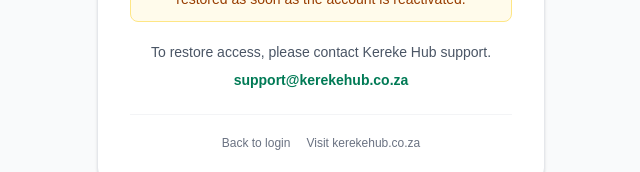
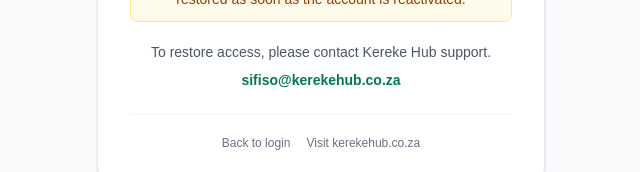
Before and after one commit to sifsib/jcoc-hub, a Next.js app: page /suspended in a window 1280 px wide. Shown: the part 447-619 px from the top of the page, without its empty margins (319-959 px from the left). Built offline with nearby package versions, Linux system fonts and the light colour scheme.

Commit message:
Update contact/sender emails to sifiso@kerekehub.co.za

```diff
--- a/app/api/bulk-invite-members/route.ts
+++ b/app/api/bulk-invite-members/route.ts
@@ -5,7 +5,7 @@
 
 const APP_URL = process.env.NEXT_PUBLIC_APP_URL || "https://hub.kerekehub.co.za";
 const BREVO_API_KEY = process.env.BREVO_API_KEY || "";
-const BREVO_SENDER_EMAIL = process.env.BREVO_SENDER_EMAIL || "noreply@kerekehub.co.za";
+const BREVO_SENDER_EMAIL = process.env.BREVO_SENDER_EMAIL || "sifiso@kerekehub.co.za";
 const BREVO_SENDER_NAME = process.env.BREVO_SENDER_NAME || "Kereke Hub";
 const INVITE_EXPIRY_MS = 7 * 24 * 60 * 60 * 1000;
 
--- a/app/api/invite-member/route.ts
+++ b/app/api/invite-member/route.ts
@@ -5,7 +5,7 @@
 
 const APP_URL = process.env.NEXT_PUBLIC_APP_URL || "https://hub.kerekehub.co.za";
 const BREVO_API_KEY = process.env.BREVO_API_KEY || "";
-const BREVO_SENDER_EMAIL = process.env.BREVO_SENDER_EMAIL || "noreply@kerekehub.co.za";
+const BREVO_SENDER_EMAIL = process.env.BREVO_SENDER_EMAIL || "sifiso@kerekehub.co.za";
 const BREVO_SENDER_NAME = process.env.BREVO_SENDER_NAME || "Kereke Hub";
 const INVITE_EXPIRY_MS = 7 * 24 * 60 * 60 * 1000; // 7 days for members
 
--- a/app/api/invite-user/route.ts
+++ b/app/api/invite-user/route.ts
@@ -6,7 +6,7 @@
 
 const APP_URL = process.env.NEXT_PUBLIC_APP_URL || "https://hub.kerekehub.co.za";
 const BREVO_API_KEY = process.env.BREVO_API_KEY || "";
-const BREVO_SENDER_EMAIL = process.env.BREVO_SENDER_EMAIL || "noreply@kerekehub.co.za";
+const BREVO_SENDER_EMAIL = process.env.BREVO_SENDER_EMAIL || "sifiso@kerekehub.co.za";
 const BREVO_SENDER_NAME = process.env.BREVO_SENDER_NAME || "Kereke Hub";
 const INVITE_EXPIRY_MS = 24 * 60 * 60 * 1000; // 24 hours
 
--- a/app/api/reactivate-user/route.ts
+++ b/app/api/reactivate-user/route.ts
@@ -5,7 +5,7 @@
 
 const APP_URL = process.env.NEXT_PUBLIC_APP_URL || "https://hub.kerekehub.co.za";
 const BREVO_API_KEY = process.env.BREVO_API_KEY || "";
-const BREVO_SENDER_EMAIL = process.env.BREVO_SENDER_EMAIL || "noreply@kerekehub.co.za";
+const BREVO_SENDER_EMAIL = process.env.BREVO_SENDER_EMAIL || "sifiso@kerekehub.co.za";
 const BREVO_SENDER_NAME = process.env.BREVO_SENDER_NAME || "Kereke Hub";
 const INVITE_EXPIRY_MS = 24 * 60 * 60 * 1000;
 
--- a/app/lib/supportEmail.ts
+++ b/app/lib/supportEmail.ts
@@ -4,7 +4,7 @@
 // used for support ticket notifications and admin replies. Reads the platform
 // Brevo credentials from environment variables set on Vercel:
 //   BREVO_API_KEY       - Kereke Hub Brevo API key
-//   BREVO_SENDER_EMAIL  - verified sender, e.g. support@kerekehub.co.za
+//   BREVO_SENDER_EMAIL  - verified sender, e.g. sifiso@kerekehub.co.za
 //   BREVO_SENDER_NAME   - display name, e.g. "Kereke Hub Support"
 
 const SUPPORT_INBOX = "sifisosibuyane@gmail.com";
--- a/app/suspended/page.tsx
+++ b/app/suspended/page.tsx
@@ -38,10 +38,10 @@
             To restore access, please contact Kereke Hub support.
           </p>
           <a
-            href="mailto:support@kerekehub.co.za?subject=Suspended%20account%20support"
+            href="mailto:sifiso@kerekehub.co.za?subject=Suspended%20account%20support"
             className="font-semibold text-emerald-700 hover:text-emerald-800"
           >
-            support@kerekehub.co.za
+            sifiso@kerekehub.co.za
           </a>
         </div>
 
```
